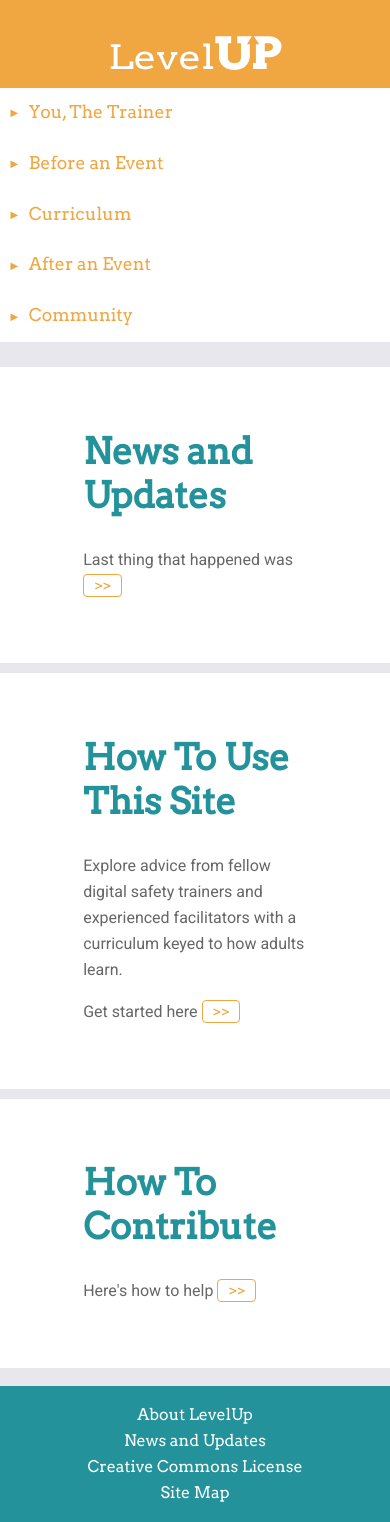
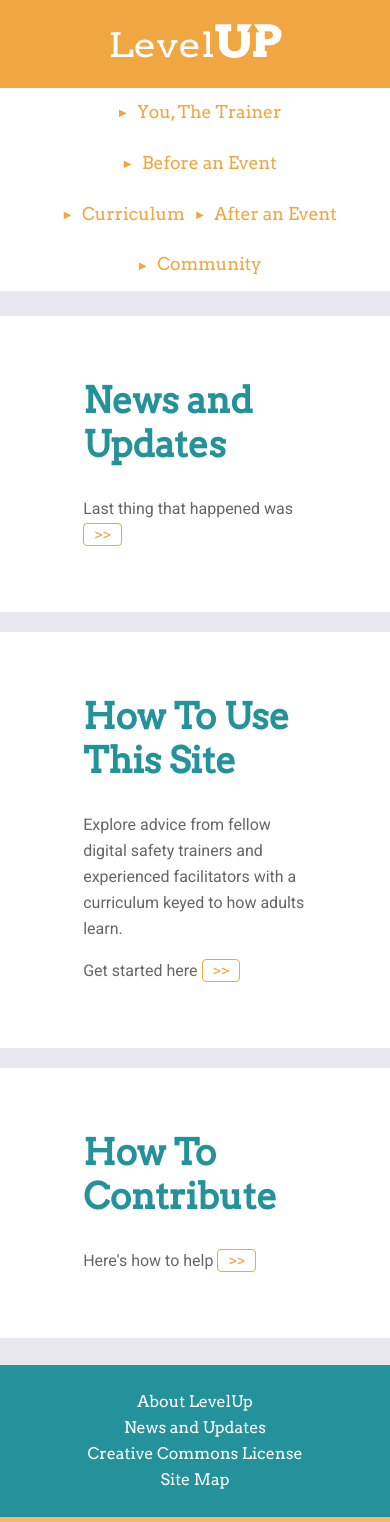
Before and after one commit to levelupcc/level-up, a Jekyll site: the page built from index.html, in a window 390 px wide. Built offline with Jekyll 4.4.1, drawn with Linux system fonts in a browser that asks for light colours; a script that is not in the unit is left out; comment, search, counter and statistics services are not loaded.

Commit message:
responsive scaling

```diff
--- a/css/main.css
+++ b/css/main.css
@@ -483,9 +483,6 @@
   display: -webkit-flex;
   display: -ms-flexbox;
   display: flex;
-  -webkit-flex-wrap: wrap;
-      -ms-flex-wrap: wrap;
-          flex-wrap: wrap;
   -webkit-justify-content: space-around;
       -ms-flex-pack: distribute;
           justify-content: space-around;
@@ -509,6 +506,9 @@
   display: -webkit-flex;
   display: -ms-flexbox;
   display: flex;
+  -webkit-flex-wrap: wrap;
+      -ms-flex-wrap: wrap;
+          flex-wrap: wrap;
   -webkit-justify-content: space-around;
       -ms-flex-pack: distribute;
           justify-content: space-around;
@@ -549,7 +549,8 @@
           flex-basis: 70%; }
 
 .post {
-  width: 800px; }
+  margin-left: 10%;
+  min-width: 100%; }
 
 .metabox {
   padding: 2rem 4rem;
@@ -571,8 +572,8 @@
   -webkit-justify-content: space-around;
       -ms-flex-pack: distribute;
           justify-content: space-around;
-  height: 65px;
-  padding: 38px;
+  height: auto;
+  padding: 1.5rem;
   margin-top: 2%; }
 
 body {
@@ -696,37 +697,18 @@
       -ms-transform: rotate(90deg);
           transform: rotate(90deg); }
 
-@media (min-width: 481px) {
+@media (min-width: 375px) {
   .menu ul {
     position: absolute;
     left: 5%;
     right: 5%; } }
 
-@media (max-width: 480px) {
-  .site-header-description {
-    display: none; }
-  .nav-block {
-    width: 100vw;
-    height: auto; }
-  .nav-block > .menu {
-    display: -webkit-box;
-    display: -webkit-flex;
-    display: -ms-flexbox;
-    display: flex;
-    -webkit-box-orient: vertical;
-    -webkit-box-direction: normal;
-    -webkit-flex-direction: column;
-        -ms-flex-direction: column;
-            flex-direction: column; }
-  .nav-block > .menu > li {
-    width: 100vw; }
-  .section-block, .section-block_home {
-    width: 100vw;
-    min-height: 123px;
-    margin-bottom: 10px; }
+@media (max-width: 768px) {
+  .inner-wrapper, .outer-wrapper {
+    width: 100%; } }
+
+@media (max-width: 634px) {
   .site-footer {
-    width: 100vw;
-    height: auto;
     display: -webkit-box;
     display: -webkit-flex;
     display: -ms-flexbox;
@@ -736,45 +718,41 @@
     -webkit-flex-direction: column;
         -ms-flex-direction: column;
             flex-direction: column;
-    padding: 10px; }
-  .menu ul {
-    position: static; }
-  .inner-wrapper {
-    width: 400px; }
+    -webkit-flex-wrap: wrap;
+        -ms-flex-wrap: wrap;
+            flex-wrap: wrap; } }
+
+@media (max-width: 450px) {
+  .nav-block {
+    -webkit-box-orient: vertical;
+    -webkit-box-direction: normal;
+    -webkit-flex-direction: column;
+        -ms-flex-direction: column;
+            flex-direction: column;
+    -webkit-flex-wrap: nowrap;
+        -ms-flex-wrap: nowrap;
+            flex-wrap: nowrap;
+    -webkit-box-align: center;
+    -webkit-align-items: center;
+        -ms-flex-align: center;
+                -ms-grid-row-align: center;
+            align-items: center; }
+  .section-block, .section-block_home {
+    width: 100vw; }
   .outer-wrapper {
     padding: 0;
     margin: 0;
     width: auto;
     height: auto;
-    position: static; }
-    .outer-wrapper .site-footer {
-      height: auto;
-      padding: 1rem; } }
+    position: static; } }
 
-@media (min-width: 481px) and (max-width: 600px) {
+@media (max-width: 530px) {
+  .site-header-description {
+    display: none; } }
+
+@media (min-width: 800px) and (max-width: 1024px) {
   .outer-wrapper {
-    width: auto;
-    height: auto;
-    margin-bottom: -50px; }
-  .inner-wrapper {
-    width: 600px;
-    position: relative; }
-  .site-header {
-    -webkit-flex-wrap: nowrap;
-        -ms-flex-wrap: nowrap;
-            flex-wrap: nowrap; }
-  .nav-block > .menu {
-    -webkit-flex-wrap: wrap;
-        -ms-flex-wrap: wrap;
-            flex-wrap: wrap;
-    -webkit-box-pack: center;
-    -webkit-justify-content: center;
-        -ms-flex-pack: center;
-            justify-content: center; }
-  .section-block, .section-block_home {
-    width: 100%; }
-  .site-footer {
-    height: auto; } }
+    width: 90%; } }
 
 /**
  * Syntax highlighting styles
```
Also changed, not shown: _sass/_core.scss (+5 -4 lines), _sass/_screens.scss (+21 -59 lines), 2 other files.
